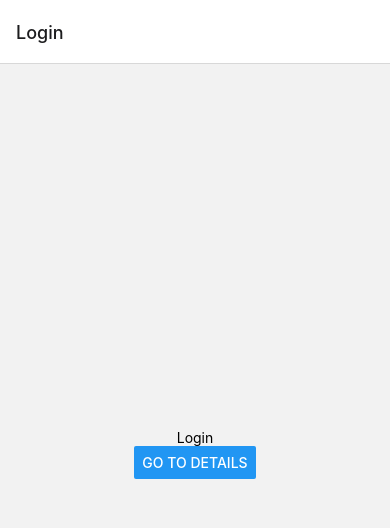
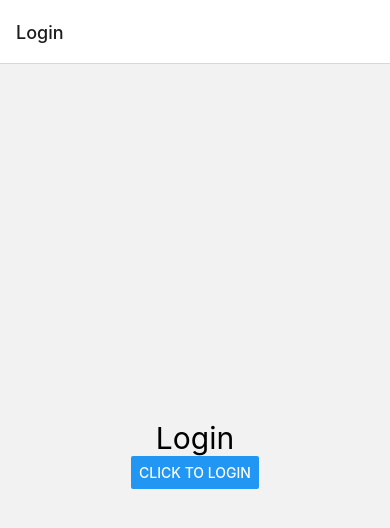
Before and after one commit to adamaho/tallii-mobile, a React Native app: screen /Scoreboards in a window 390 px wide. Shown: the top 528 px of the page. Built offline with nearby package versions, Linux system fonts and the light colour scheme.

Commit message:
adding some more stuff

```diff
--- a/src/App.tsx
+++ b/src/App.tsx
@@ -1,43 +1,60 @@
 import React from 'react';
 
 import { NavigationContainer } from '@react-navigation/native';
-import type { NativeStackScreenProps } from "@react-navigation/native-stack";
 
 import { createNativeStackNavigator } from '@react-navigation/native-stack';
-
 
 import {
   StyleSheet,
   Text,
-  useColorScheme,
+  View,
 } from 'react-native';
 
-import { Login } from './pages/login';
-import { Scoreboards } from './pages/scoreboards';
-
-type RootStackParamList = {
-  Login: undefined;
-  Scoreboards: undefined;
-};
+import { Login } from './screen/login';
+import { Scoreboards } from './screen/scoreboards';
+import { CreateScoreboard } from './screen/create-scoreboard';
+import { ViewScoreboard } from './screen/view-scoreboard';
 
 const Stack = createNativeStackNavigator();
 
 const App = () => {
-  const isDarkMode = useColorScheme() === 'dark';
+  const [isLoggedIn, setIsLoggedIn] = React.useState(false);
+  const [isLoading, setIsLoading] = React.useState(false);
 
-  const [isLoggedIn, setIsLoggedIn] = React.useState(false);
+  const handleLogin = React.useCallback(() => {
+    setIsLoading(true);
+
+    setTimeout(() => {
+      setIsLoading(false);
+      setIsLoggedIn(true);
+    }, 2000);
+  }, []);
+
+  if (isLoading) {
+    return (
+      <View style={{ flex: 1, alignItems: 'center', justifyContent: 'center' }}>
+        <Text>Hello Im Logging in</Text>
+      </View>
+    );
+  }
 
   return (
     <NavigationContainer>
       <Stack.Navigator>
         {!isLoggedIn ? (
           <Stack.Screen name="Login">
-            {(props) => <Login {...props} setIsLoggedIn={setIsLoggedIn} />}
+            {(props) => <Login {...props} handleLogin={handleLogin} />}
           </Stack.Screen>
         ) : (
-          <Stack.Group>
-            <Stack.Screen name="Scoreboards" component={Scoreboards} />
-          </Stack.Group>
+          <>
+            <Stack.Group>
+              <Stack.Screen name="Scoreboards" component={Scoreboards} />
+              <Stack.Screen name="ViewScoreboard" component={ViewScoreboard} />
+            </Stack.Group>
+            <Stack.Group screenOptions={{ presentation: "modal", headerShown: false }}>
+              <Stack.Screen name="CreateScoreboard" component={CreateScoreboard} />
+            </Stack.Group>
+          </>
         )}
       </Stack.Navigator>
     </NavigationContainer>
--- a/src/pages/login.tsx
+++ /dev/null
@@ -1,19 +0,0 @@
-import React from "react";
-
-import { Button, View, Text } from "react-native";
-
-interface LoginProps {
-  setIsLoggedIn: React.Dispatch<React.SetStateAction<boolean>>;
-}
-
-export const Login: React.FunctionComponent<LoginProps> = ({ setIsLoggedIn }) => {
-  return (
-    <View style={{ flex: 1, alignItems: 'center', justifyContent: 'center' }}>
-      <Text>Login</Text>
-      <Button
-        title="Go to Details"
-        onPress={() => setIsLoggedIn(true)}
-      />
-    </View>
-  );
-};
--- a/src/pages/scoreboards.tsx
+++ /dev/null
@@ -1,17 +0,0 @@
-import React from "react";
-
-import { Button, View, Text } from "react-native";
-
-import type {Props} from "../App";
-
-export const Scoreboards: React.FunctionComponent<Props> = ({ navigation }) => {
-  return (
-    <View style={{ flex: 1, alignItems: 'center', justifyContent: 'center' }}>
-      <Text>Scoreboards</Text>
-      <Button
-        title="Go to Details"
-        onPress={() => navigation.navigate('Login')}
-      />
-    </View>
-  );
-};
--- /dev/null
+++ b/src/screen/create-scoreboard.tsx
@@ -0,0 +1,11 @@
+import React from "react";
+
+import { View, Text } from "react-native";
+
+export const CreateScoreboard: React.FunctionComponent = () => {
+  return (
+    <View style={{ flex: 1, alignItems: 'center', justifyContent: 'center' }}>
+      <Text style={{ fontSize: 30 }}>Create Scoreboard</Text>
+    </View>
+  );
+};
--- /dev/null
+++ b/src/screen/login.tsx
@@ -0,0 +1,23 @@
+import React from "react";
+
+import type { NativeStackScreenProps } from "@react-navigation/native-stack";
+
+import { Button, View, Text } from "react-native";
+
+import type { RootStackParamList } from "../types/screens";
+
+interface LoginProps extends NativeStackScreenProps<RootStackParamList> {
+  handleLogin: () => void;
+}
+
+export const Login: React.FunctionComponent<LoginProps> = ({ navigation, handleLogin }) => {
+  return (
+    <View style={{ flex: 1, alignItems: 'center', justifyContent: 'center' }}>
+      <Text style={{ fontSize: 30 }}>Login</Text>
+      <Button
+        title="Click to login"
+        onPress={() => handleLogin()}
+      />
+    </View>
+  );
+};
--- /dev/null
+++ b/src/screen/scoreboards.tsx
@@ -0,0 +1,19 @@
+import React from "react";
+
+import { View, Text, Button } from "react-native";
+
+export const Scoreboards: React.FunctionComponent = ({ navigation }) => {
+  return (
+    <View style={{ flex: 1, alignItems: 'center', justifyContent: 'center' }}>
+      <Text style={{ fontSize: 30 }}>Scoreboards</Text>
+      <Button
+        title="Create Scoreboard"
+        onPress={() => navigation.navigate("CreateScoreboard")}
+      />
+      <Button
+        title="View Scoreboard"
+        onPress={() => navigation.navigate("ViewScoreboard")}
+      />
+    </View>
+  );
+};
--- /dev/null
+++ b/src/screen/view-scoreboard.tsx
@@ -0,0 +1,11 @@
+import React from "react";
+
+import { View, Text } from "react-native";
+
+export const ViewScoreboard: React.FunctionComponent = () => {
+  return (
+    <View style={{ flex: 1, alignItems: 'center', justifyContent: 'center' }}>
+      <Text style={{ fontSize: 30 }}>View Scoreboard</Text>
+    </View>
+  );
+};
--- /dev/null
+++ b/src/types/screens.ts
@@ -0,0 +1,4 @@
+export type RootStackParamList = {
+  Login: undefined;
+  Scoreboards: undefined;
+};
```
